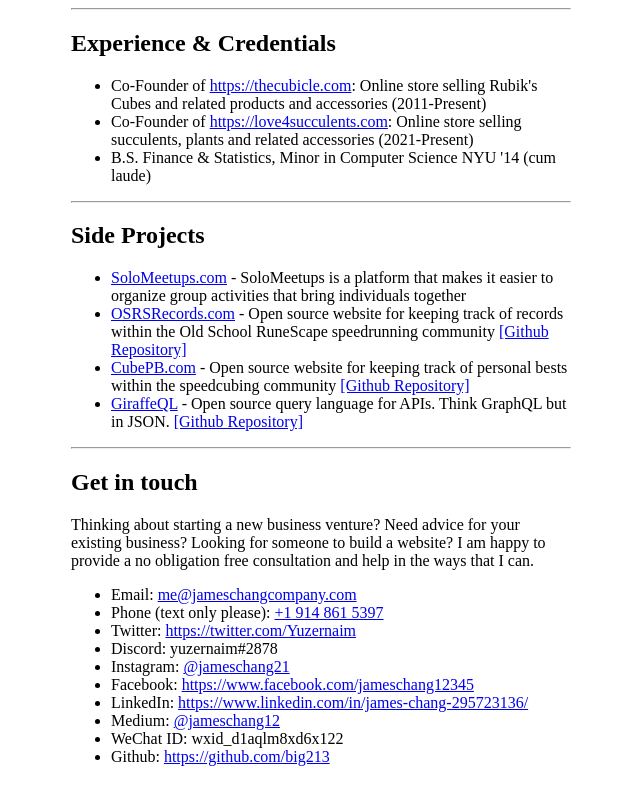
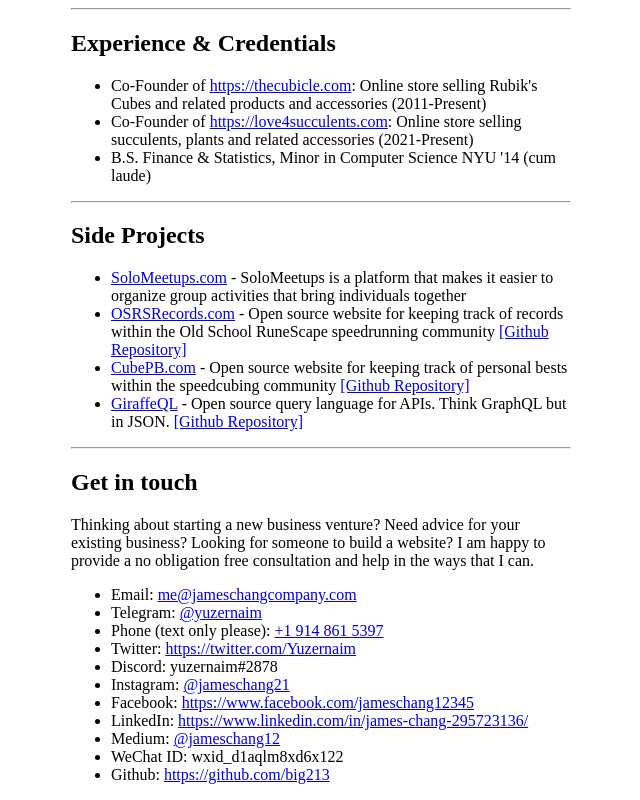
Before and after one commit to big213/jameschangcompany.com, a website: page src/index.html in a window 1280 px wide. Shown: the part 585-1385 px from the top of the page, without its empty margins (319-959 px from the left). Drawn offline with Linux system fonts and the light colour scheme.

Commit message:
Add telegram link

```diff
--- a/src/index.html
+++ b/src/index.html
@@ -91,6 +91,10 @@
           <a href="mailto:me@jameschangcompany.com">me@jameschangcompany.com</a>
         </li>
         <li>
+          Telegram:
+          <a href="https://t.me/yuzernaim">@yuzernaim</a>
+        </li>
+        <li>
           Phone (text only please):
           <a href="tel:19148615397">+1 914 861 5397</a>
         </li>
```
